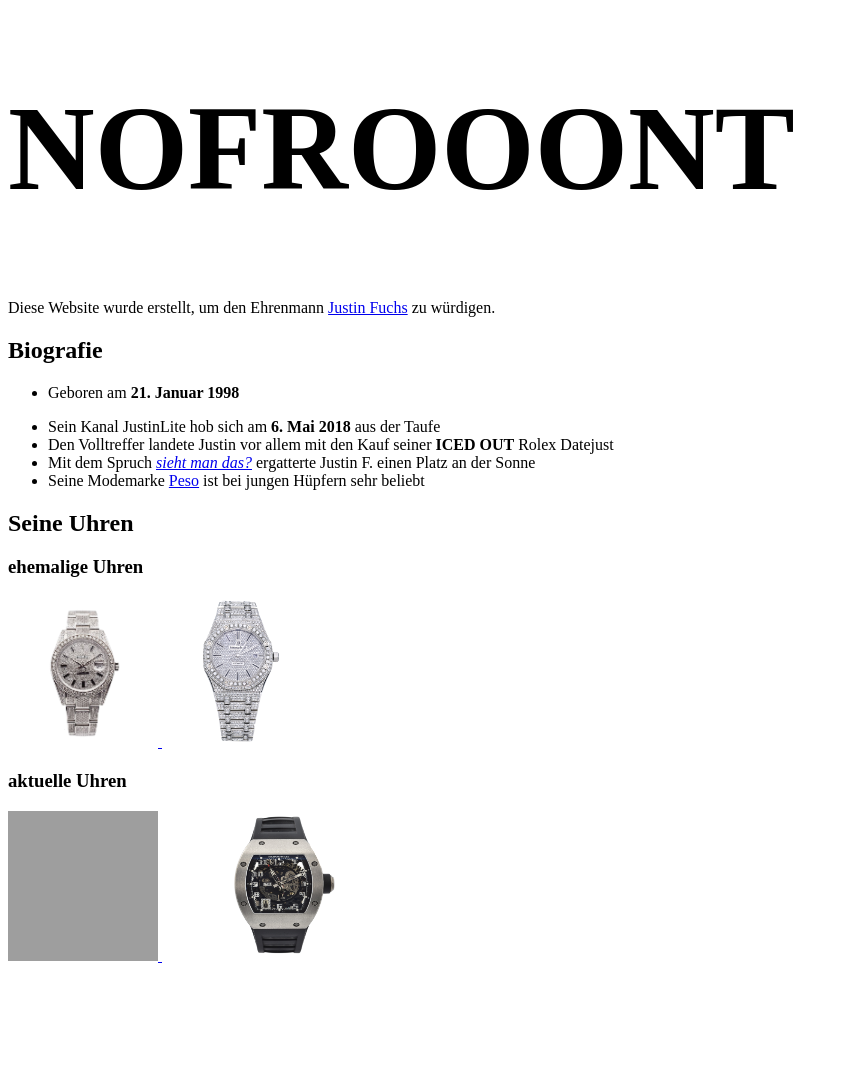
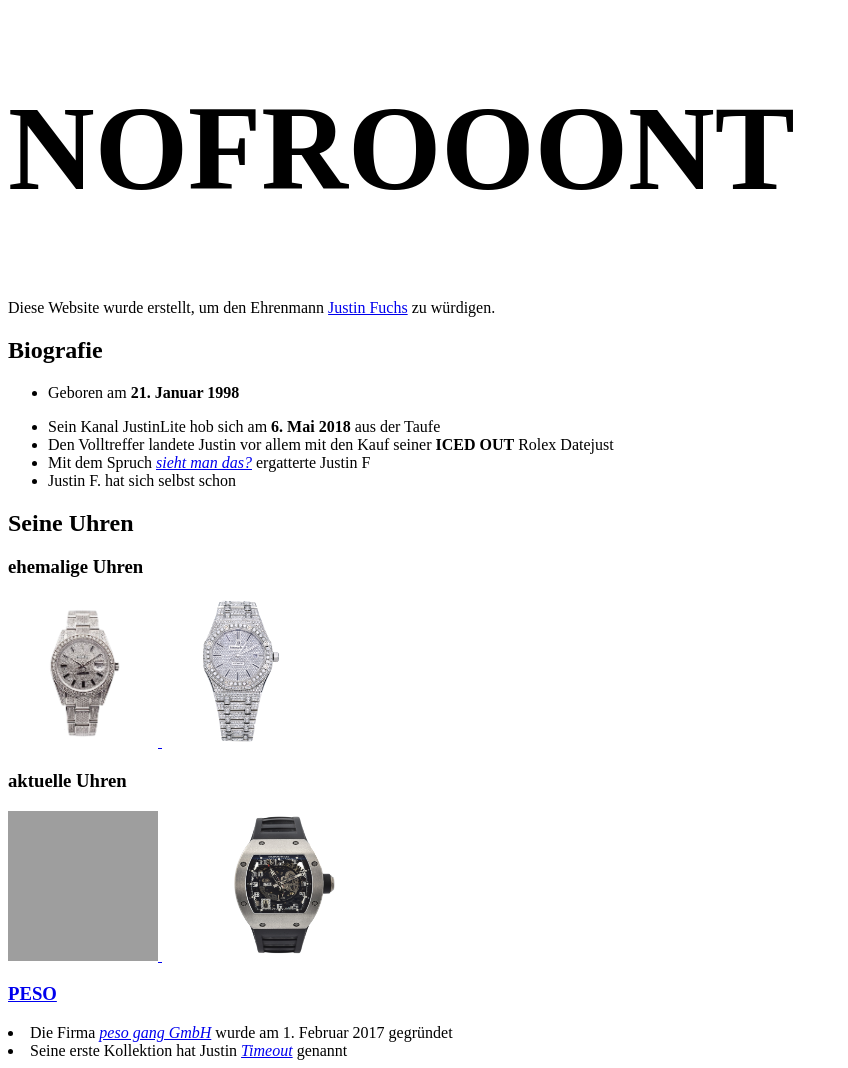
Before and after one commit to seanbutz/seanbutz.github.io, a plain HTML site: page index.html in a window 1280 px wide. Shown: the whole page, without its empty margins (0-848 px from the left). Before the commit the page ends 973 px from the top, so only its background shows below. Drawn offline with Linux system fonts and the light colour scheme; grey boxes are pictures that could not be loaded.

Commit message:
Update index.html

```diff
--- a/index.html
+++ b/index.html
@@ -13,8 +13,8 @@
 <li>Geboren am <b>21. Januar 1998</b></p></li>
 <li>Sein Kanal JustinLite hob sich am <b>6. Mai 2018</b> aus der Taufe</li>
 <li>Den Volltreffer landete Justin vor allem mit den Kauf seiner <b>ICED OUT</b> Rolex Datejust</li>
-<li>Mit dem Spruch <a target=_blank href="https://www.youtube.com/watch?v=W3690two2eI"><i>sieht man das?</i></a> ergatterte Justin F. einen Platz an der Sonne</li>
-<li>Seine Modemarke <a target=_blank href=https://www.instagram.com/pesoclo>Peso</a> ist bei jungen Hüpfern sehr beliebt</li>
+<li>Mit dem Spruch <a target=_blank href="https://www.youtube.com/watch?v=W3690two2eI"><i>sieht man das?</i></a> ergatterte Justin F
+  <li>Justin F. hat sich selbst schon </li>
 </ul>
 <h2 style="font-size: 60;">Seine Uhren</h2>
 <h3>ehemalige Uhren</h3>
@@ -29,7 +29,13 @@
 <img src="Patek Philippe Iced Out.png" alt="Patek Philippe Nautilus Iced Out" style="width:150px;height:150px;border:0;"
 </a>
 <a target=_blank href="https://www.chrono24.ch/richardmille/rm-010--id13984763.htm">
-<img src="Richard Mille .png" alt="Richard Mille RM010" style="width:240px;height:150px;border:0;"
+  <img src="Richard Mille .png" alt="Richard Mille RM010" style="width:240px;height:150px;border:0;"
 </a>
+
+<h3><a target=_blank href="https://pesoclo.com">PESO</a></h3>
+<li>Die Firma <a target=_blank href="https://pesoclo.com"><i>peso gang GmbH</i></a> wurde am 1. Februar 2017 gegründet</li>
+
+<li>Seine erste Kollektion hat Justin <a target=_blank href="https://pesoclo.com/pages/timeout"><i>Timeout</i></a> genannt</li>
+
 </body>
 </html>
```
